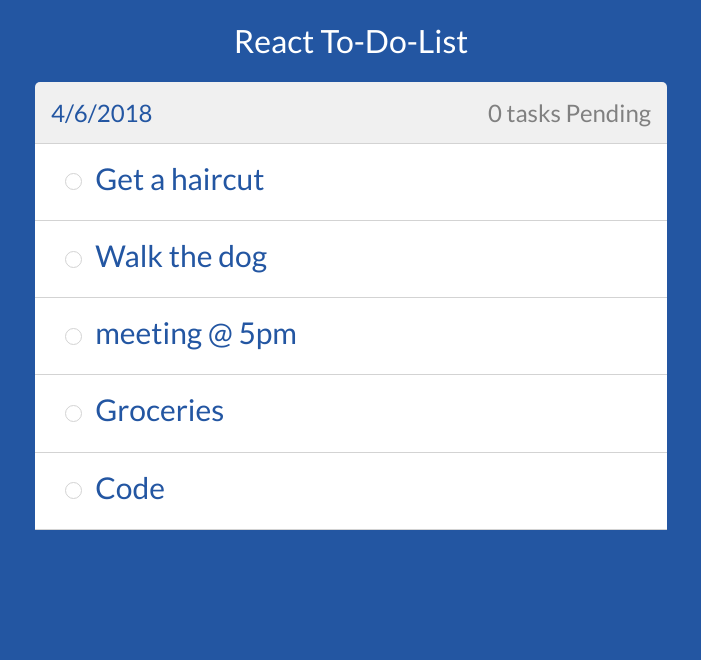
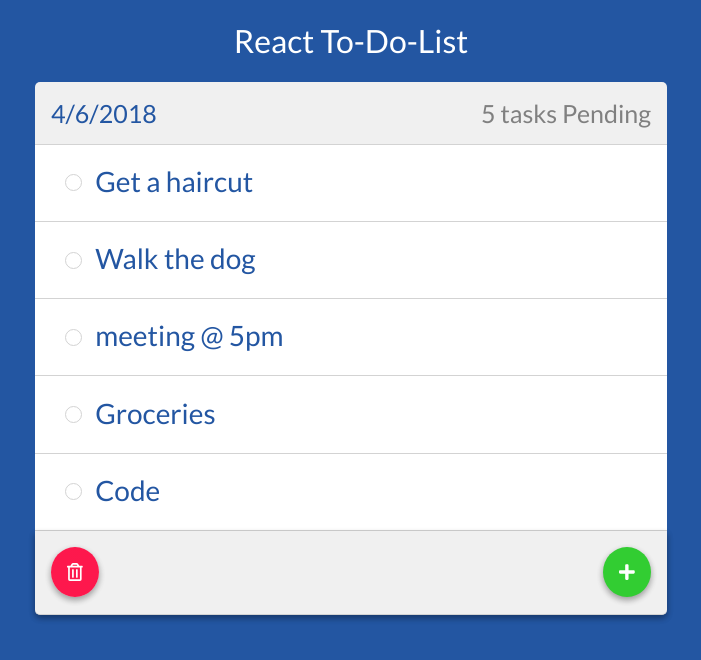
Before and after one commit to kevinlo123/react-to-do-list, a React app: page / in a window 1280 px wide. Shown: the top 660 px of the page, without its empty margins (289-990 px from the left). Built offline with nearby package versions, Linux system fonts and the light colour scheme.

Commit message:
finished basic layout of the to do list also developed task logic

```diff
--- a/public/index.html
+++ b/public/index.html
@@ -4,21 +4,9 @@
     <meta charset="utf-8">
     <meta name="viewport" content="width=device-width, initial-scale=1, shrink-to-fit=no">
     <meta name="theme-color" content="#000000">
-    <!--
-      manifest.json provides metadata used when your web app is added to the
-      homescreen on Android. See https://developers.google.com/web/fundamentals/engage-and-retain/web-app-manifest/
-    -->
     <link rel="manifest" href="%PUBLIC_URL%/manifest.json">
     <link rel="shortcut icon" href="%PUBLIC_URL%/favicon.ico">
-    <!--
-      Notice the use of %PUBLIC_URL% in the tags above.
-      It will be replaced with the URL of the `public` folder during the build.
-      Only files inside the `public` folder can be referenced from the HTML.
-
-      Unlike "/favicon.ico" or "favicon.ico", "%PUBLIC_URL%/favicon.ico" will
-      work correctly both with client-side routing and a non-root public URL.
-      Learn how to configure a non-root public URL by running `npm run build`.
-    -->
+    <script defer src="https://use.fontawesome.com/releases/v5.0.9/js/all.js" integrity="sha384-8iPTk2s/jMVj81dnzb/iFR2sdA7u06vHJyyLlAd4snFpCl/SnyUjRrbdJsw1pGIl" crossorigin="anonymous"></script>
     <title>React App</title>
   </head>
   <body>
@@ -26,15 +14,5 @@
       You need to enable JavaScript to run this app.
     </noscript>
     <div id="root"></div>
-    <!--
-      This HTML file is a template.
-      If you open it directly in the browser, you will see an empty page.
-
-      You can add webfonts, meta tags, or analytics to this file.
-      The build step will place the bundled scripts into the <body> tag.
-
-      To begin the development, run `npm start` or `yarn start`.
-      To create a production bundle, use `npm run build` or `yarn build`.
-    -->
   </body>
 </html>
--- a/src/components/App.jsx
+++ b/src/components/App.jsx
@@ -1,17 +1,19 @@
 import React, { Component } from 'react';
 import Header from './Header.jsx';
 import ToDoItem from './To-do-item.jsx';
+import Footer from './Footer.jsx';
 
 class App extends Component {
   render() {
     return (
       <div className="App-wrapper">
         <Header/>
-        <ToDoItem task="Get a haircut"/>
+        {/* <ToDoItem task="Get a haircut" />
         <ToDoItem task="Walk the dog"/>
         <ToDoItem task="meeting @ 5pm"/>
         <ToDoItem task="Groceries"/>
-        <ToDoItem task="Code"/>
+        <ToDoItem task="Code"/> */}
+        <Footer/>
       </div>
     );
   }
--- /dev/null
+++ b/src/components/Footer.jsx
@@ -0,0 +1,19 @@
+import React, {Component} from 'react';
+import '../stylesheets/Footer.scss'
+
+class Footer extends Component{
+  render(){
+      return(
+        <footer>
+          <div className="delete">
+            <i title="Clear completed" class="far fa-trash-alt"></i>
+          </div>
+          <div className="add-item">
+            <i title="Add a task" class="fas fa-plus"></i>
+          </div>
+        </footer>
+      );
+  }
+}
+
+export default Footer;
--- a/src/components/Header.jsx
+++ b/src/components/Header.jsx
@@ -1,5 +1,7 @@
 import React, {Component} from 'react';
 import '../stylesheets/Header.scss';
+import ToDoItem from './To-do-item.jsx';
+
 
 class Header extends Component {
   constructor() {
@@ -11,8 +13,18 @@ class Header extends Component {
     date = `${mm}/${dd}/${yyyy}`;
     this.state = {
       date: date,
-      tasksPending: 0
+      tasksPending: 5,
     }
+  }
+  ontasksPendingDone(){
+    this.setState({
+      tasksPending : this.state.tasksPending - 1
+    });
+  }
+  ontasksPendingNotDone(){
+    this.setState({
+      tasksPending : this.state.tasksPending + 1
+    });
   }
   render() {
     return(
@@ -22,6 +34,11 @@ class Header extends Component {
           <h1 className="date-header">{this.state.date}</h1>
           <h2 className="tasks-pending-header">{this.state.tasksPending} tasks Pending</h2>
         </header>
+        <ToDoItem task="Get a haircut" ontasksPendingDone={this.ontasksPendingDone.bind(this)} ontasksPendingNotDone={this.ontasksPendingNotDone.bind(this)}/>
+        <ToDoItem task="Walk the dog" ontasksPendingDone={this.ontasksPendingDone.bind(this)} ontasksPendingNotDone={this.ontasksPendingNotDone.bind(this)}/>
+        <ToDoItem task="meeting @ 5pm" ontasksPendingDone={this.ontasksPendingDone.bind(this)} ontasksPendingNotDone={this.ontasksPendingNotDone.bind(this)}/>
+        <ToDoItem task="Groceries" ontasksPendingDone={this.ontasksPendingDone.bind(this)} ontasksPendingNotDone={this.ontasksPendingNotDone.bind(this)}/>
+        <ToDoItem task="Code" ontasksPendingDone={this.ontasksPendingDone.bind(this)} ontasksPendingNotDone={this.ontasksPendingNotDone.bind(this)}/>
       </div>
     );
   }
--- a/src/components/To-do-item.jsx
+++ b/src/components/To-do-item.jsx
@@ -7,7 +7,7 @@ class ToDoItem extends Component {
     this.state = {
       taskDone: false,
       item: "todo-item",
-      custom_radio: "custom-radio"
+      custom_radio: "custom-radio",
     };
   }
   taskFinished() {
@@ -15,15 +15,16 @@ class ToDoItem extends Component {
       this.setState({
         taskDone: true,
         item: "checked",
-        custom_radio: "custom-radio-checked"
+        custom_radio: "custom-radio-checked",
       });
     }else if(this.state.taskDone){
       this.setState({
         taskDone: false,
         item: "todo-item",
-        custom_radio: "custom-radio"
+        custom_radio: "custom-radio",
       });
     }
+    this.state.custom_radio === "custom-radio" ? this.props.ontasksPendingDone() : this.props.ontasksPendingNotDone();
   }
   render() {
     return(
--- /dev/null
+++ b/src/stylesheets/Footer.scss
@@ -0,0 +1,34 @@
+$lightgrey-header: #f0f0f0;
+$lightgrey: lightgrey;
+$white: #fff;
+$blue: #2356A2;
+
+footer {
+  background: $lightgrey-header;
+  width: 50%;
+  border-radius: 0px 0px 5px 5px;
+  display: flex;
+  justify-content: space-between;
+  min-width: 300px;
+  max-width: 600px;
+  margin: 0 auto;
+  padding: 1rem;
+  border-bottom: 1px solid $lightgrey;
+  box-shadow: 0 3px 6px rgba(0,0,0,0.16), 0 3px 6px rgba(0,0,0,0.23);
+  .fa-trash-alt, .fa-plus {
+    background: linear-gradient(rgba(255 , 0 , 59 , 0.90), rgba( 255 , 0 , 59 , 0.90));
+    border-radius: 50%;
+    box-shadow: 0 3px 6px rgba(0,0,0,0.16), 0 3px 6px rgba(0,0,0,0.23);
+    color: $white;
+    padding: 1rem;
+    cursor: pointer;
+    font-size: 18px;
+    &:hover {
+      transform: scale(1.2);
+      transition: .5s all;
+    }
+  }
+  .fa-plus{
+    background: limegreen;
+  }
+}
--- a/src/stylesheets/Header.scss
+++ b/src/stylesheets/Header.scss
@@ -4,13 +4,13 @@ $white: #fff;
 $blue: #2356A2;
 
 
-.react-to-do-txt{
+.react-to-do-txt {
   text-align: center;
   font-weight: 100;
   color: $white;
 }
 
-header{
+header {
   background: $lightgrey-header;
   width: 50%;
   border-radius: 5px 5px 0px 0px;
@@ -21,13 +21,13 @@ header{
   margin: 0 auto;
   padding: 1rem;
   border-bottom: 1px solid $lightgrey;
-  .date-header , .tasks-pending-header{
+  .date-header , .tasks-pending-header {
     font-weight: 100;
     color: grey;
     margin: 0;
-    font-size: 24px;
+    font-size: 25px;
   }
-  .date-header{
+  .date-header {
     color: $blue;
   }
 }
--- a/src/stylesheets/To-do-item.scss
+++ b/src/stylesheets/To-do-item.scss
@@ -12,11 +12,15 @@ $blue: #2356A2;
   margin: 0 auto;
   padding: 1rem;
   border-bottom: 1px solid $lightgrey;
+  &:hover {
+    background: whitesmoke;
+    transition: .5s all;
+  }
   .todo-item, .checked {
-    margin: 0;
+    margin: 0.2rem 0;
     font-weight: 100;
-    font-size: 30px;
-    color: $blue;
+    font-size: 28px;
+    color: #2356A2;
     transition: .5s all;
   }
   .checked {
```
